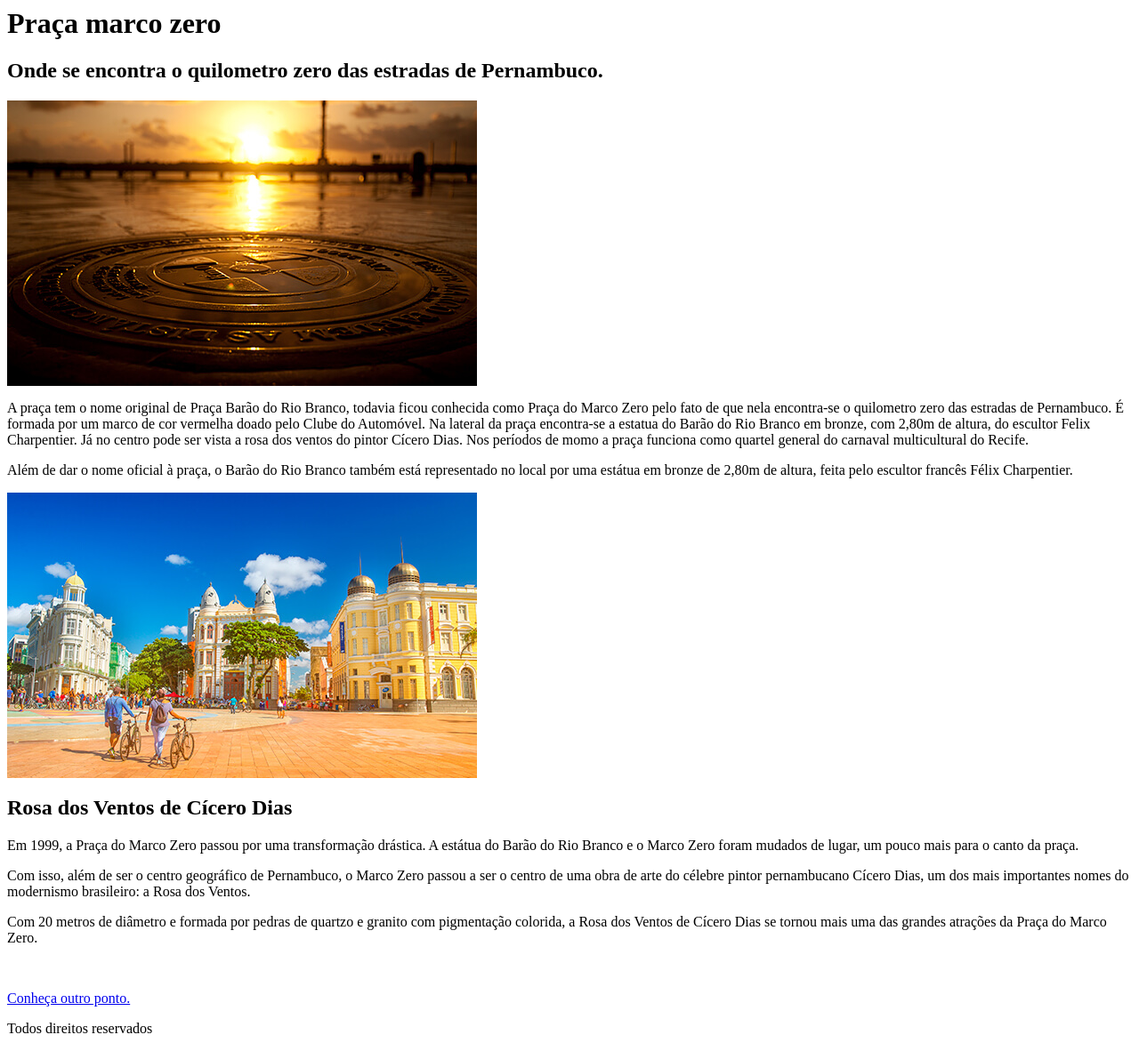
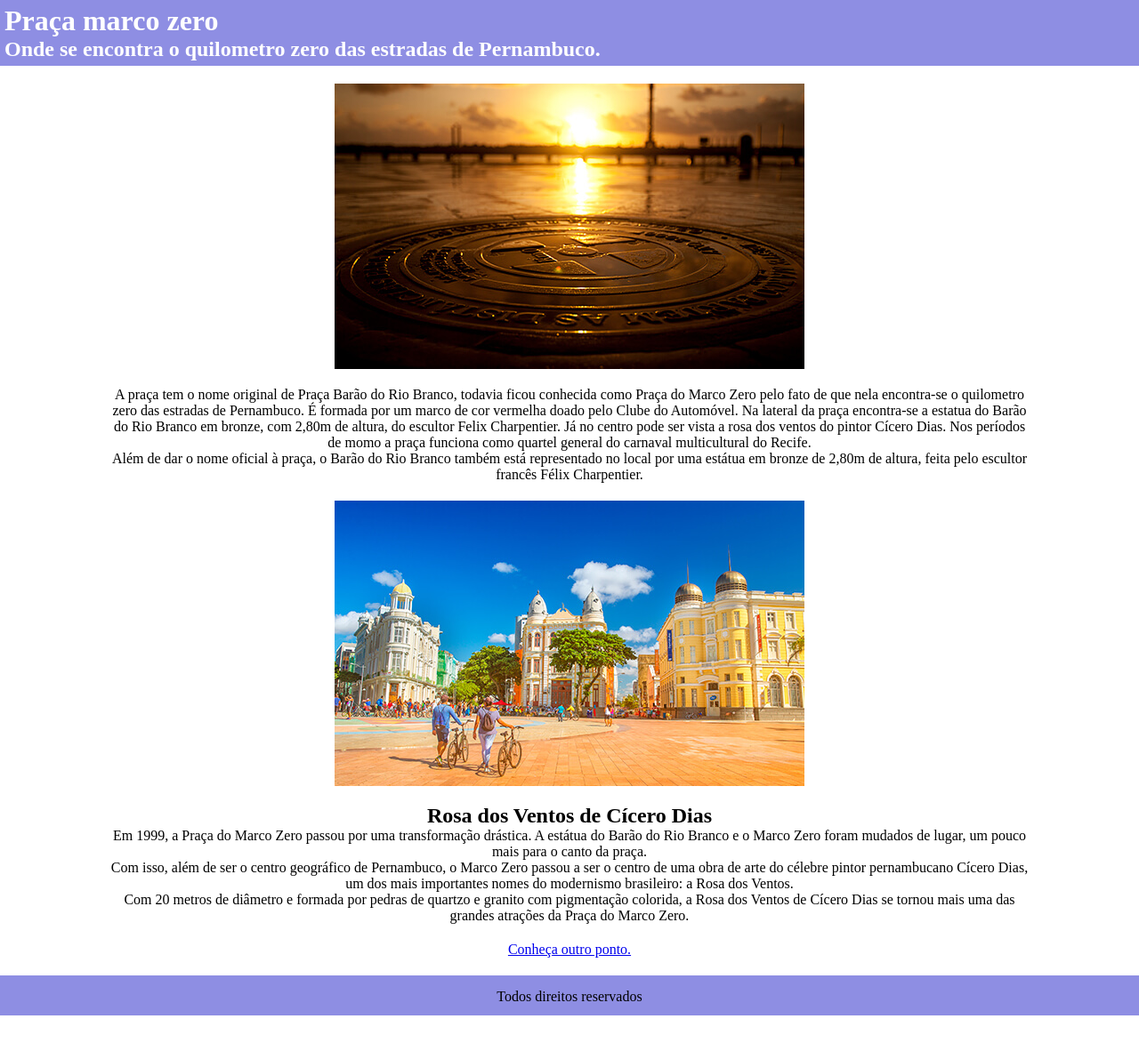
Before and after one commit to SouAnderson/atividades_proz, a plain HTML site: page codepark_pagina_recife/index.html in a window 1280 px wide. Shown: the whole page at 89% size. After the commit the page ends 1142 px from the top, so only its background shows below. Drawn offline with Linux system fonts and the light colour scheme.

Commit message:
adicionando css

```diff
--- /dev/null
+++ b/codepark_pagina_recife/estilo.css
@@ -0,0 +1,28 @@
+*{
+    padding: 0;
+    margin: 0;
+}
+
+header{
+    background-color: rgb(142, 142, 227);
+    padding: 5px;
+    margin-bottom: 10px;
+    color: rgb(255, 255, 255);
+}
+
+main{
+    text-align: center;
+    margin: 10px 100px 10px 100px;
+}
+
+div{
+    margin: 20px;
+}
+
+footer{
+    background-color: rgb(142, 142, 227);
+    text-align: center;
+    height: 30px;
+    padding-top: 15px;
+
+}
--- a/codepark_pagina_recife/index.html
+++ b/codepark_pagina_recife/index.html
@@ -1,12 +1,16 @@
 <header>
+    <link rel="stylesheet" href="estilo.css">
     <h1> Praça marco zero</h1>
     <h2>Onde se encontra o quilometro zero das estradas de Pernambuco.</h2>
 </header>
 
 <main>
     <section>
+        <div>
             <img src ="./imagens/marco_zero.jpg">
+        </div>
 
+        <div>
             <p>
                 A praça tem o nome original de Praça Barão do Rio Branco, todavia ficou conhecida como Praça do Marco Zero pelo fato de que nela encontra-se o quilometro zero das estradas de Pernambuco. É formada por um marco de cor vermelha doado pelo Clube do Automóvel. Na lateral da praça encontra-se a estatua do Barão do Rio Branco em bronze, com 2,80m de altura, do escultor Felix Charpentier. Já no centro pode ser vista a rosa dos ventos do pintor Cícero Dias. Nos períodos de momo a praça funciona como quartel general do carnaval multicultural do Recife.
             </p>
@@ -14,10 +18,13 @@
             <p>
 
             </p>
-    </section>
+        </div>
 
-    <section>
+        <div>
             <img src = "./imagens/praca_marco_zero.jpg">
+        </div>
+
+        <div>
             <h2>Rosa dos Ventos de Cícero Dias</h2>
             <p>
                 Em 1999, a Praça do Marco Zero passou por uma transformação drástica. A estátua do Barão do Rio Branco e o Marco Zero foram mudados de lugar, um pouco mais para o canto da praça.
@@ -30,15 +37,17 @@
             <p>
                 Com 20 metros de diâmetro e formada por pedras de quartzo e granito com pigmentação colorida, a Rosa dos Ventos de Cícero Dias se tornou mais uma das grandes atrações da Praça do Marco Zero.
             </p>
+        </div>
 
+        <div>
+            <p>
+                <a href="paco_do_frevo.html">Conheça outro ponto.</a>
+            </p>
+        </div>
 
     </section>
 </main>
 
 <footer>
-    <br>
-    <p>
-        <a href="paco_do_frevo.html">Conheça outro ponto.</a>
-    </p>
     <p>Todos direitos reservados</p>
 </footer>
```
Lines whose indentation alone changed are shown as unchanged.
